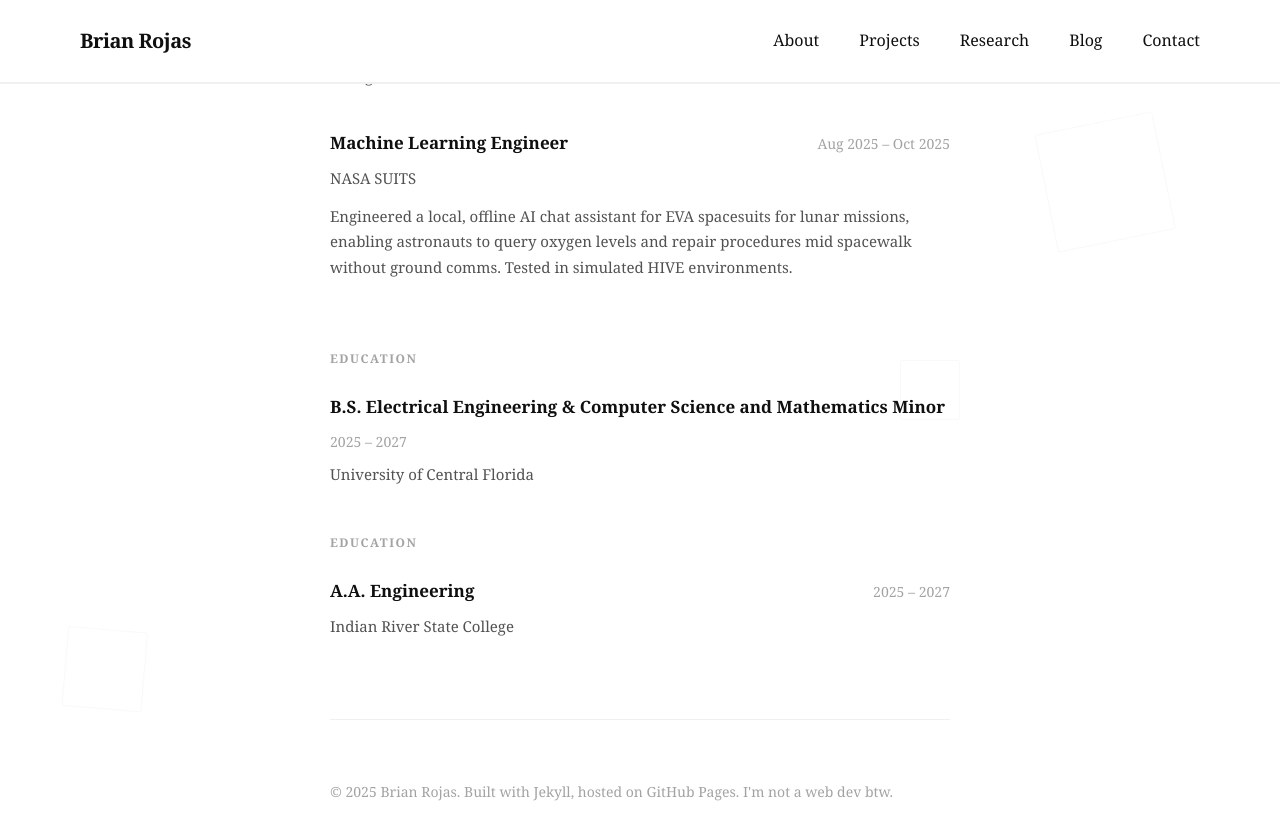
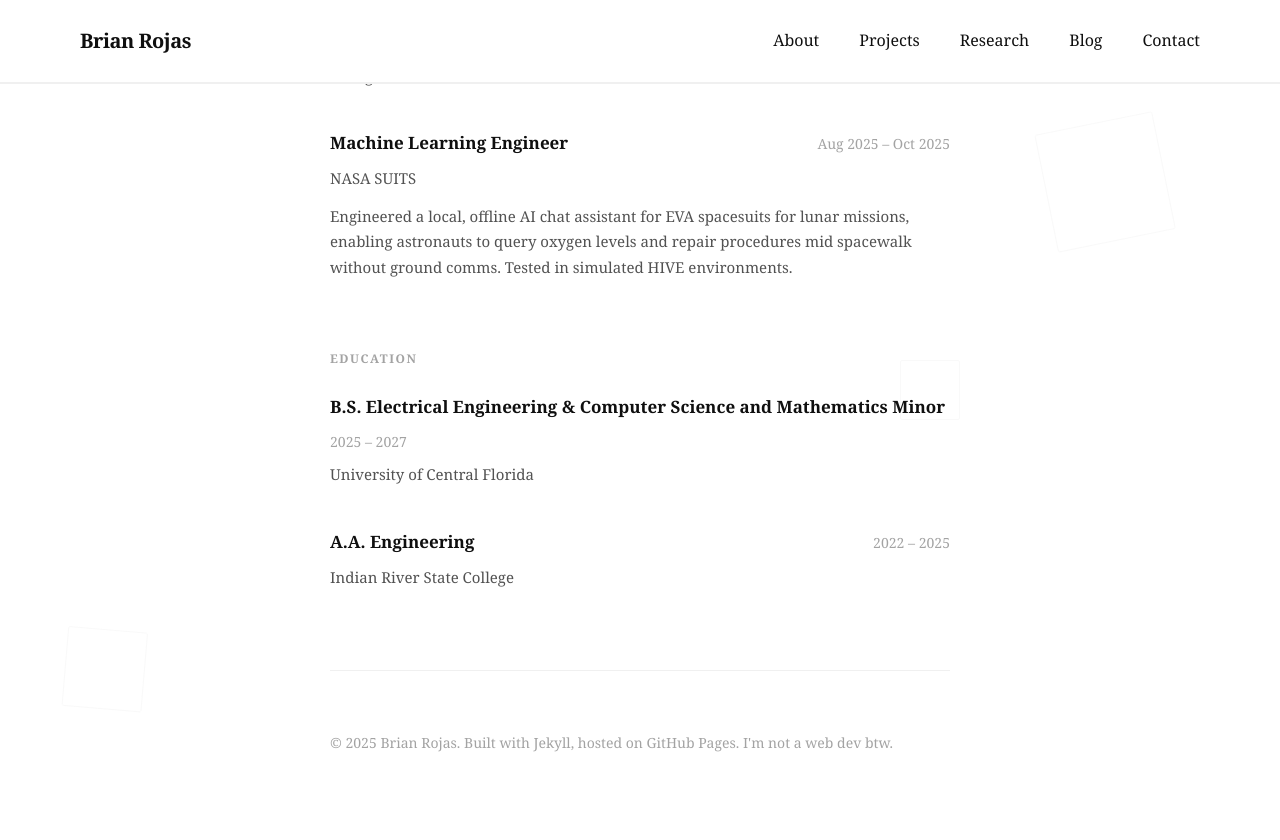
Before and after one commit to brianrojrc/brianrojrc.github.io, a Jekyll site: the page built from index.md, in a window 1280 px wide and 900 px high, scrolled down 1298 px. Shown: the top 840 px of the window. Built offline with Jekyll 4.4.1, drawn with Linux system fonts in a browser that asks for light colours.

Commit message:
Update index.md

```diff
--- a/index.md
+++ b/index.md
@@ -75,11 +75,11 @@ title: Home
         </div>
         <div class="item-subtitle">University of Central Florida</div>
     </div>
-    <h2>Education</h2>
+
     <div class="work-item">
         <div class="item-header">
-            <div class="item-title">A.A. Engineering </div>
-            <div class="item-date">2025 – 2027</div>
+            <div class="item-title">A.A. Engineering</div>
+            <div class="item-date">2022 – 2025</div>
         </div>
         <div class="item-subtitle">Indian River State College</div>
     </div>
```
